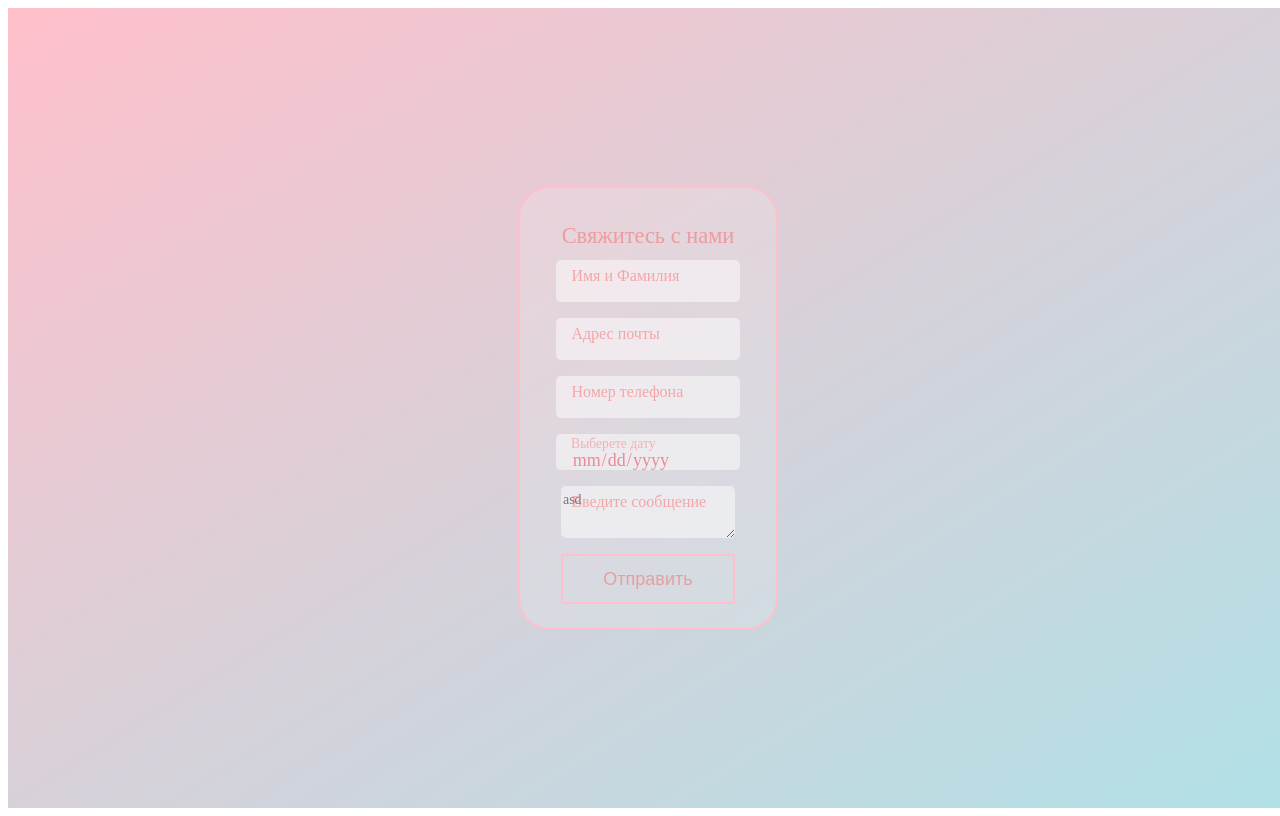
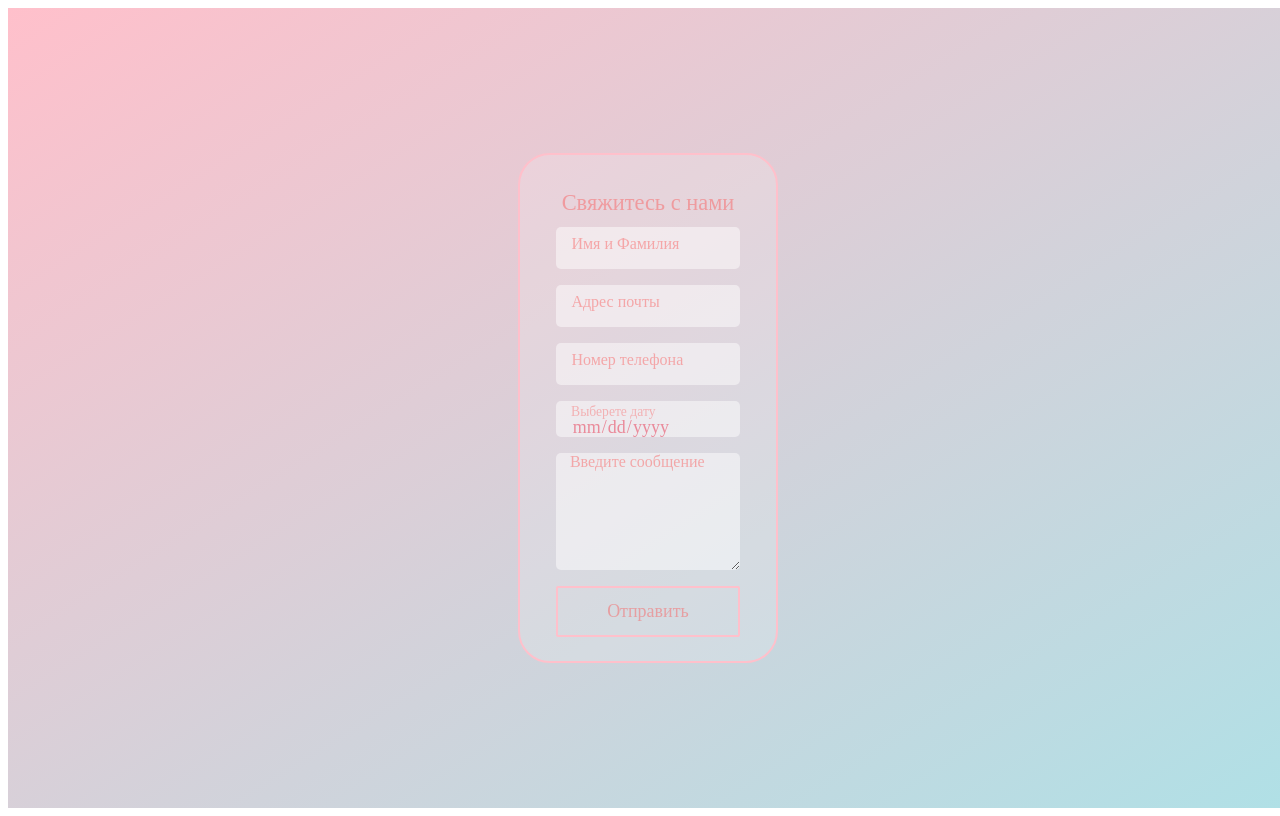
Before and after one commit to egorlavrinovich/ITProfit-test, a React (Create React App) app: page / in a window 1280 px wide. Built offline with nearby package versions, Linux system fonts and the light colour scheme.

Commit message:
Styles done

```diff
--- a/src/App.tsx
+++ b/src/App.tsx
@@ -1,5 +1,6 @@
 import React, {useState} from 'react';
 import Input from "./components/UI/Input/Input";
+import TextArea from "./components/UI/TextArea/TextArea";
 
 function App() {
     const [state,setstate] = useState('')
@@ -11,11 +12,8 @@ function App() {
                 <Input Name='Имя и Фамилия' className='text-field__input' type='text' placeholder='asd'/>
                 <Input Name='Адрес почты' className='text-field__input' type='email' placeholder='asd' />
                 <Input Name='Номер телефона' className='text-field__input' type='tel' placeholder='asd'/>
-                <Input Name='Выберете дату' className="text-field__input" type='date'/>
-                <div className="text-field text-field_floating">
-                <textarea  name='text-field__input' value={state} onChange={(e)=>setstate(e.target.value)} placeholder='asd'/>
-                <label className="text-field__label" htmlFor='textarea'>Введите сообщение</label>
-                </div>
+                <Input Name='Выберете дату'  className="text-field__input" type='date'/>
+                <TextArea/>
                 <button className='form-send'>Отправить</button>
             </form>
         </div>
--- /dev/null
+++ b/src/SCSS/FormSend/SendForm.scss
@@ -0,0 +1,17 @@
+.form-send{
+  width:90%;
+  display: flex;
+  justify-content: center;
+  border: 2px solid pink ;
+  padding: .8rem 0;
+  cursor: pointer;
+  transition: 0.3s ease;
+  border-radius: 2px;
+  font-size: large;
+  background: none;
+  color: inherit;
+  &:hover{
+    color: white;
+    background: rgba(255, 192, 203, 0.73);
+  }
+}
--- /dev/null
+++ b/src/SCSS/FormTitle/FormTitle.scss
@@ -0,0 +1,10 @@
+.form-title{
+  display: flex;
+  padding: 1.4vh 0;
+  font-size: 1.4rem;
+}
+@media (max-width: 450px) {
+  .form-title{
+    font-size: 1.2rem;
+  }
+}
--- a/src/SCSS/Input/input.scss
+++ b/src/SCSS/Input/input.scss
@@ -1,4 +1,4 @@
-input,textarea{
+input{
   box-sizing: border-box;
   border: none;
   line-height: 3vh;
@@ -11,63 +11,19 @@ input,textarea{
   }
   color: gray;
 }
-.form-title{
-  display: flex;
-  padding: 1.4vh 0;
-  font-size: 1.4rem;
-}
-.input-data{
-  display: none;
-}
-.label-data{
-  width: 100%;
-  background-color: orange;
-}
-.form-send{
-  width:85%;
-  display: flex;
-  justify-content: center;
-  border: 2px solid pink ;
-  padding: 0.8rem 0;
-  cursor: pointer;
-  transition: 0.3s ease;
-  border-radius: 2px;
-  font-size: large;
-  background: none;
-  color: inherit;
-  &:hover{
-    color: white;
-    background: rgba(255, 192, 203, 0.73);
-  }
-}
-@media (max-width: 450px) {
-  .form-title{
-    font-size: 1.2rem;
-  }
-}
-.message{
-  line-height: 10vh;
-}
-::placeholder {
-  font-size: 1.05em;
-  font-family: "Times New Roman";
-}
-
 .text-field_floating {
   position: relative;
   width: 100%;
   display: flex;
   justify-content: center;
 }
-.text-field_floating .text-field__input {
+.text-field_floating .text-field__input  {
   position: relative;
   width: 90%;
   line-height: 2.5rem;
   font-size: large;
   padding-left:1rem ;
   color: #ea8a9a;
-  font-family: "Times New Roman";
-
 }
 .text-field_floating .text-field__label {
   position: absolute;
@@ -95,13 +51,13 @@ input,textarea{
   opacity: .85;
   transform: scale(.85) translateY(-.15rem) translateX(.15rem);
 }
-#root > div > div > form > div:nth-child(4) > input::-webkit-datetime-edit-fields-wrapper{
+input[type='date']::-webkit-datetime-edit-fields-wrapper{
   position: absolute;
   top: 0.3rem;
   z-index: 100;
 
 }
-#root > div > div > form > div:nth-child(4) > input::-webkit-calendar-picker-indicator{
+input[type='date']::-webkit-calendar-picker-indicator{
   position: relative;
   width: 100%;
   z-index: 0;
--- /dev/null
+++ b/src/SCSS/TextArea/textarea.scss
@@ -0,0 +1,29 @@
+textarea{
+  box-sizing: border-box;
+  border: none;
+  border-radius: 5px;
+  width: 90%;
+  background-color: rgba(255, 255, 255, 0.47);
+  outline: none;
+  color: #ea8a9a;
+  overflow: auto;
+}
+.text-field__textarea  {
+  position: relative;
+  width: 90%;
+  line-height: 1rem;
+  font-size: large;
+  padding-top: 1.2rem;
+  padding-left:1rem ;
+  color: #ea8a9a;
+  &:focus{
+    border: 1px solid pink;
+  }
+}
+.text-field__label__textarea{
+  position: absolute;
+  background-color: linear-gradient(to top left, powderblue, pink);
+  padding-left: 2.2vw;
+  width: 90%;
+  pointer-events: none;
+}
--- a/src/SCSS/all.scss
+++ b/src/SCSS/all.scss
@@ -1 +1,4 @@
 @import './Input/input';
+@import './FormSend/SendForm';
+@import './FormTitle/FormTitle';
+@import './TextArea/textarea';
--- a/src/SCSS/style.scss
+++ b/src/SCSS/style.scss
@@ -1,4 +1,7 @@
 @import './all';
+*{
+  font-family: "Times New Roman";
+}
 .wrapper{
   width: 100vw;
   height: 100vh;
--- /dev/null
+++ b/src/components/UI/TextArea/TextArea.tsx
@@ -0,0 +1,22 @@
+import React, {FC, FocusEventHandler} from 'react';
+
+interface ITextArea{
+    placeholder?:string;
+    value?:string|any;
+    onChange?:React.ChangeEventHandler | undefined;
+    name?:string;
+    onBlur?:React.EventHandler<any>;
+    className?:string;
+    Name?:string;
+}
+
+const TextArea:FC<ITextArea> = () => {
+    return (
+        <div className="text-field text-field_floating">
+            <textarea maxLength={300} rows={6} cols={80} className='text-field__textarea' name='text-field__textarea'/>
+            <label className="text-field__label__textarea" htmlFor='textarea'>Введите сообщение</label>
+        </div>
+    );
+};
+
+export default TextArea;
```
Also changed, not shown: src/SCSS/TextArea/TextArea.tsx (deleted, +0 -11 lines), src/assets/background.jpg (deleted).
